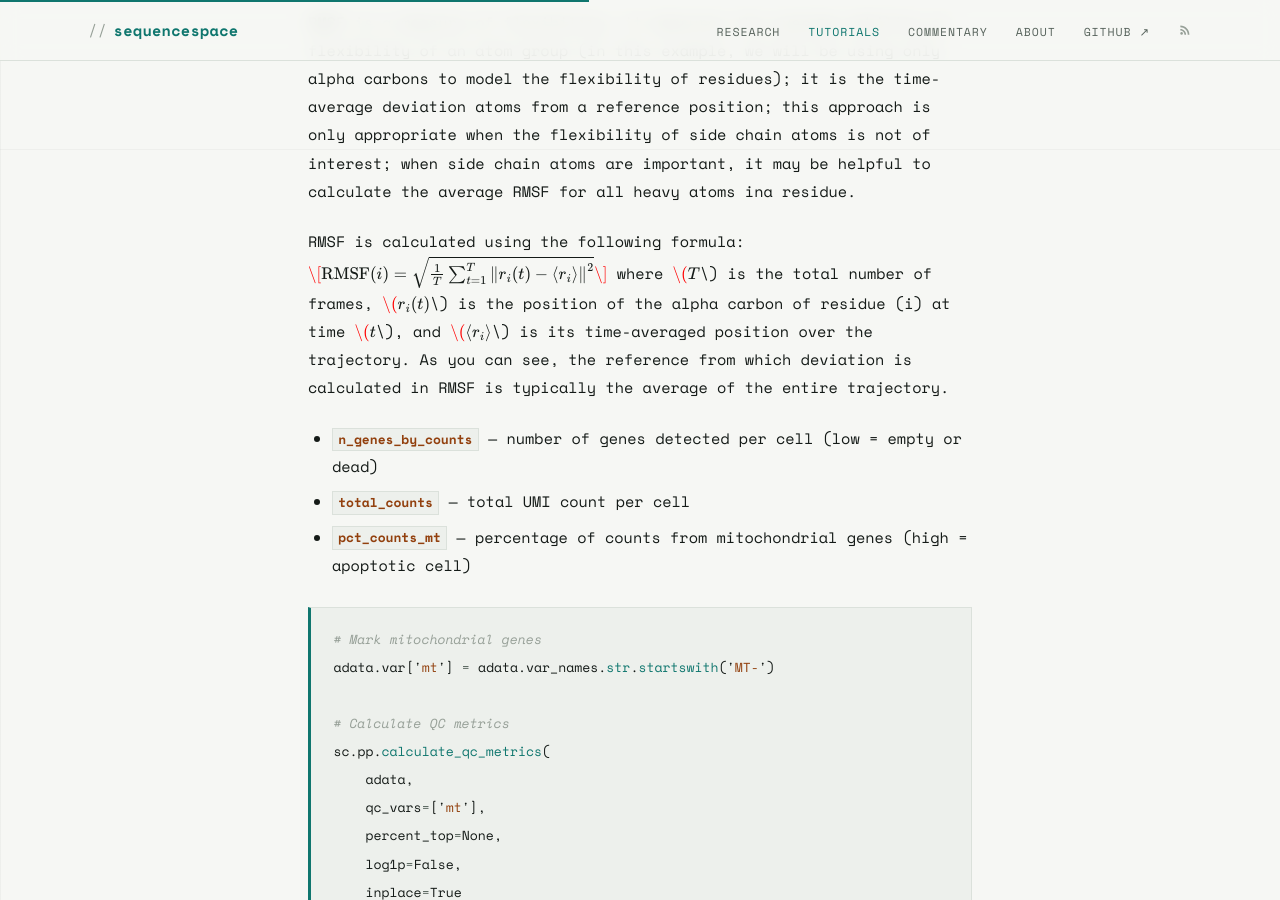
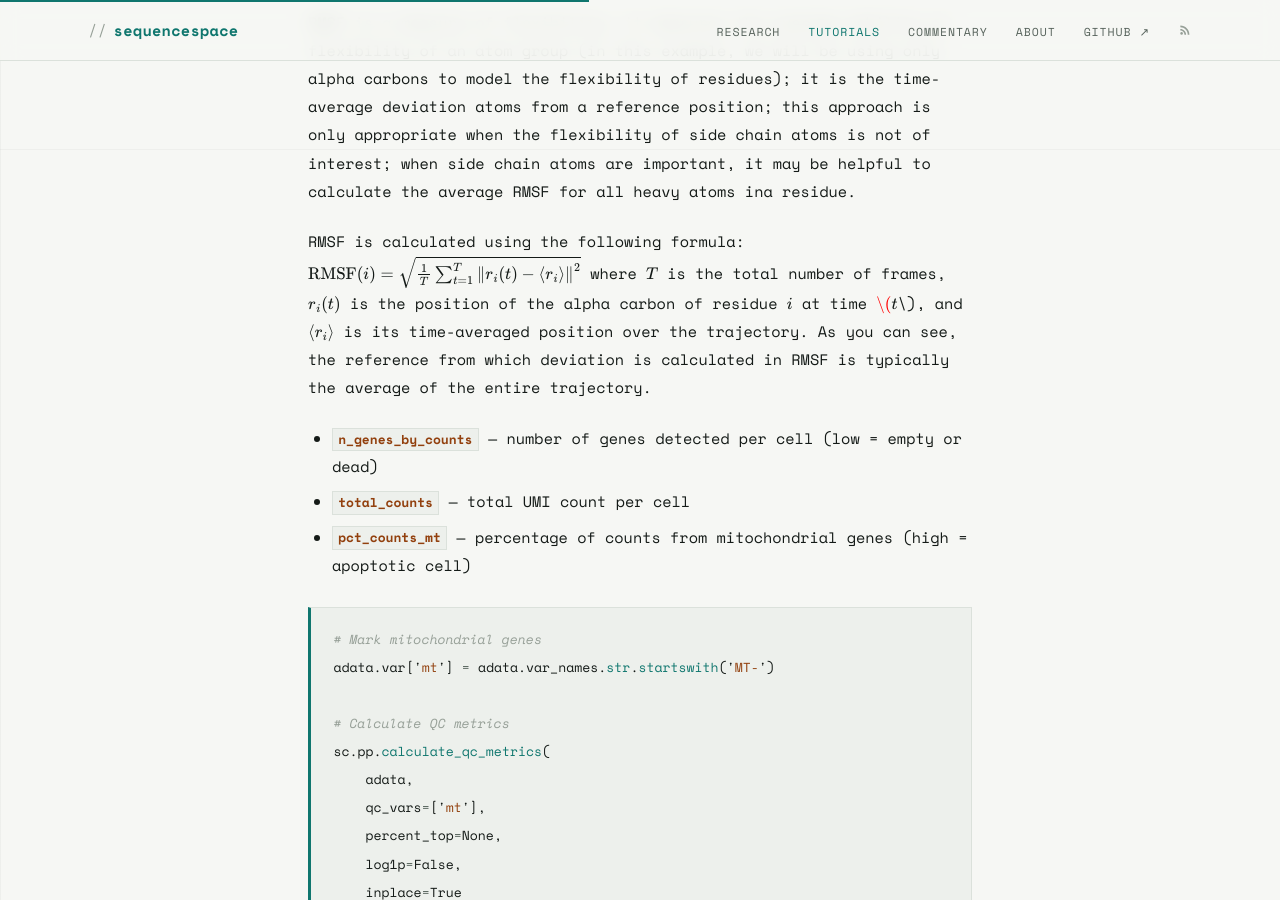
Before and after one commit to arjundeshx/sequencespace, a Jekyll site: the page built from _posts/2026-03-03-rmsd-rmsf-calculation.md, in a window 1280 px wide and 900 px high, scrolled down 3450 px. Built offline with Jekyll 4.4.1, drawn with Linux system fonts in a browser that asks for light colours.

Commit message:
Update 2026-03-03-rmsd-rmsf-calculation.md

```diff
--- a/_posts/2026-03-03-rmsd-rmsf-calculation.md
+++ b/_posts/2026-03-03-rmsd-rmsf-calculation.md
@@ -88,7 +88,7 @@ plt.close()
 
 RMSF is a measure of flexibility: it measures the average mobility or flexibility of an atom group (in this example, we will be using only alpha carbons to model the flexibility of residues); it is the time-average deviation atoms from a reference position; this approach is only appropriate when the flexibility of side chain atoms is not of interest; when side chain atoms are important, it may be helpful to calculate the average RMSF for all heavy atoms ina  residue.
 
-RMSF is calculated using the following formula: $$\[ \text{RMSF}(i) = \sqrt{\frac{1}{T} \sum_{t=1}^{T} \left\| r_i(t) - \langle r_i \rangle \right\|^2} \]$$ where $$\(T\)$$ is the total number of frames, $$\(r_i(t)\)$$ is the position of the alpha carbon of residue \(i\) at time $$\(t\)$$, and $$\(\langle r_i \rangle\)$$ is its time-averaged position over the trajectory. As you can see, the reference from which deviation is calculated in RMSF is typically the average of the entire trajectory.
+RMSF is calculated using the following formula: $$\text{RMSF}(i) = \sqrt{\frac{1}{T} \sum_{t=1}^{T} \left\| r_i(t) - \langle r_i \rangle \right\|^2}$$ where $$T$$ is the total number of frames, $$r_i(t)$$ is the position of the alpha carbon of residue $$i$$ at time $$\(t\)$$, and $$\langle r_i \rangle$$ is its time-averaged position over the trajectory. As you can see, the reference from which deviation is calculated in RMSF is typically the average of the entire trajectory.
 
 - **`n_genes_by_counts`** — number of genes detected per cell (low = empty or dead)
 - **`total_counts`** — total UMI count per cell
```
